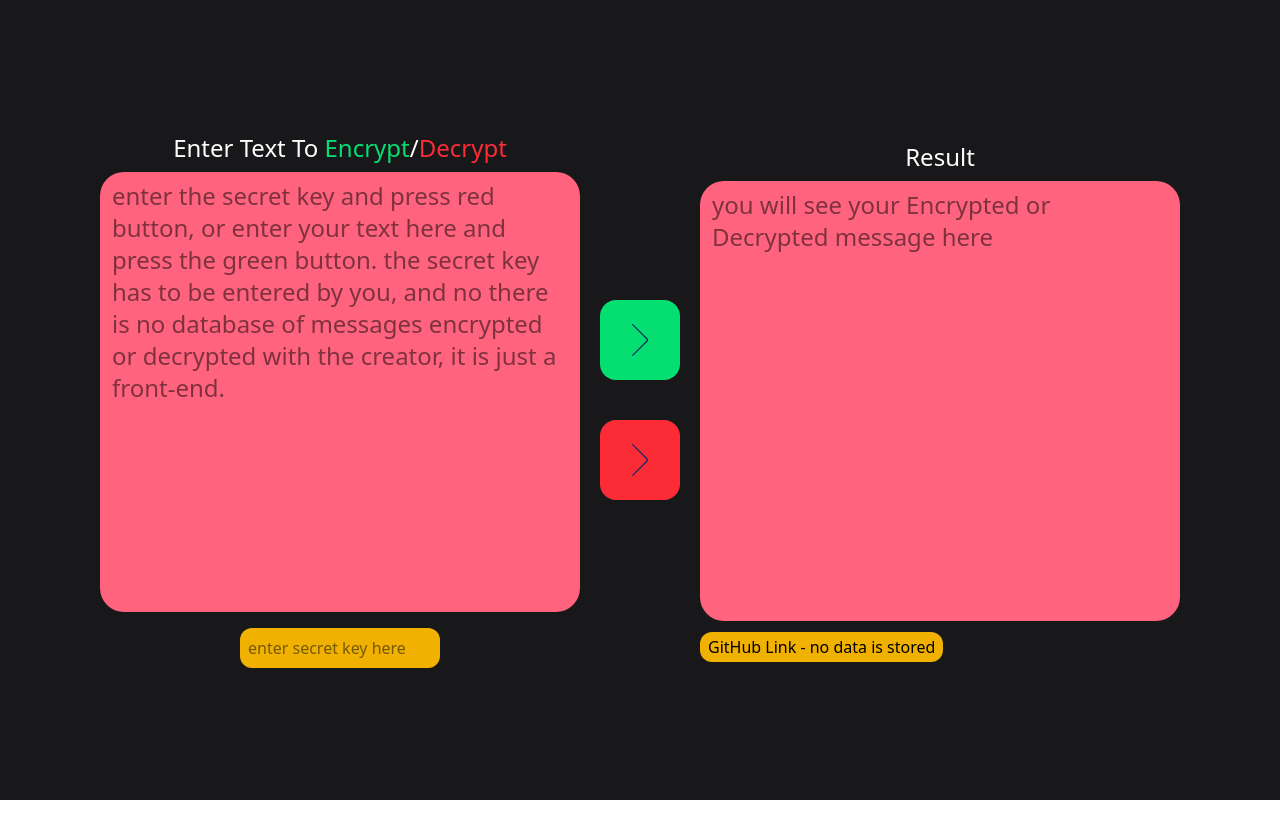
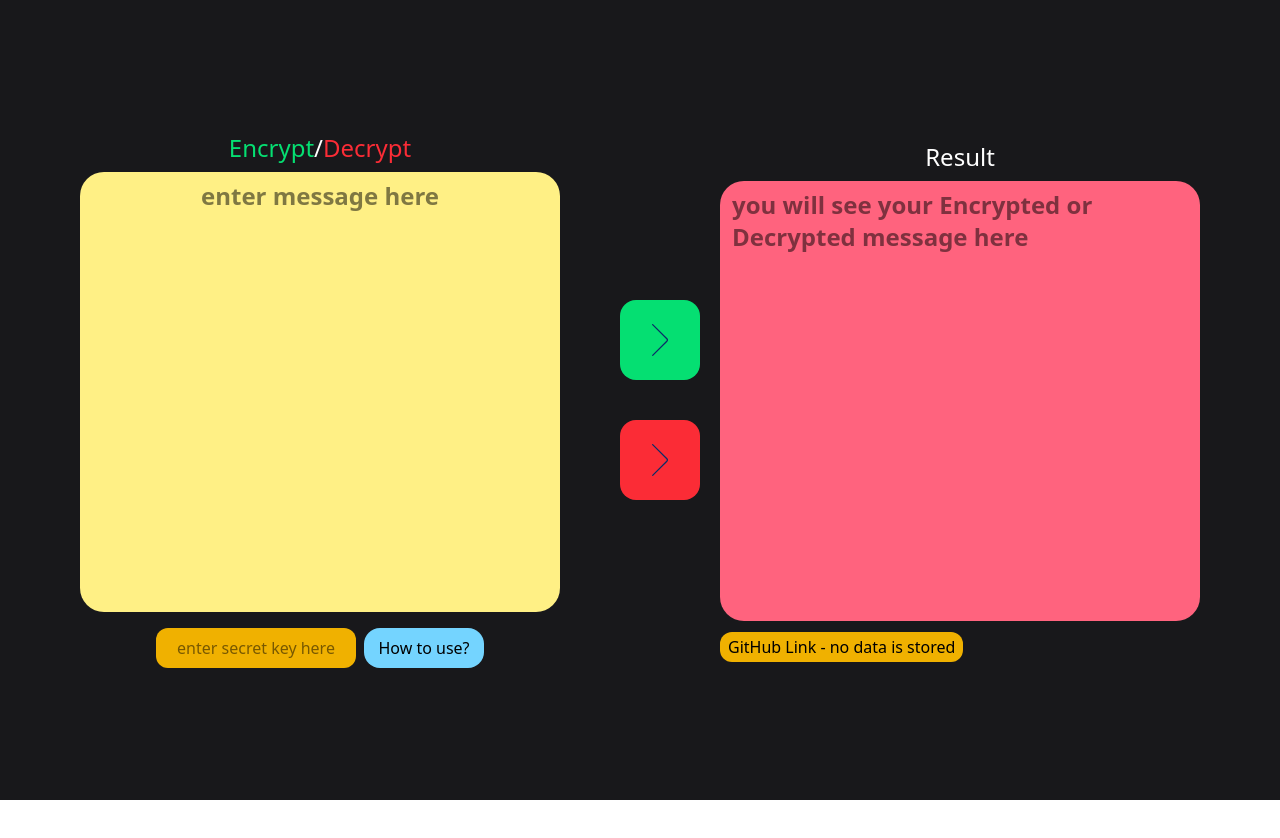
Before and after one commit to HarshitOnClouds/Secret-Conversation, a React (Vite) app: page / in a window 1280 px wide. Shown: the top 838 px of the page. Before the commit the page ends 800 px from the top, so only its background shows below. Built offline with nearby package versions, Linux system fonts and the light colour scheme.

Commit message:
added an how-to

```diff
--- a/src/App.jsx
+++ b/src/App.jsx
@@ -9,6 +9,7 @@ export default function App(){
   const [encrypted, setEncrypted] =useState('')
   const [decrypted, setDecrypted] =useState('')
   const [content, setContent] =useState('')
+  const [howto, setHowto] = useState(false)
 
 
   const handleEncrypt = () =>{
@@ -40,9 +41,28 @@ export default function App(){
   return(
     <div className="bg-zinc-900 min-h-screen flex flex-col items-center py-2  lg:flex-row lg:justify-center">
       <div className='flex flex-col items-center '>
-        <div className=" text-2xl text-white mb-2">Enter Text To <span className='text-green-400' >Encrypt</span>/<span className='text-red-500' >Decrypt</span></div>
-        <textarea className=" w-80 h-70 bg-rose-400 rounded-3xl px-3 py-2 text-sm resize-none lg:w-120 lg:h-110 lg:text-2xl " value={input} onChange={(e)=> setInput(e.target.value)} placeholder='enter the secret key and press red button, or enter your text here and press the green button. the secret key has to be entered by you, and no there is no database of messages encrypted or decrypted with the creator, it is just a front-end.' />
-          <input type="text" className='w-50 h-10 bg-yellow-500 px-2 py-1 mt-4 rounded-xl' value={key} onChange={(e)=>{setKey(e.target.value)}} placeholder='enter secret key here' />
+        <div className=" text-2xl text-white mb-2"><span className='text-green-400' >Encrypt</span>/<span className='text-red-500' >Decrypt</span></div>
+        <textarea className=" w-80 h-70 bg-yellow-200 rounded-3xl px-3 py-2 text-lg resize-none lg:w-120 lg:h-110 lg:text-2xl font-bold text-center" value={input} onChange={(e)=> setInput(e.target.value)} placeholder='enter message here' />
+          <div className='flex mt-4'>
+          <input type="text" className='w-50 h-10 bg-yellow-500 px-2 py-1 rounded-xl mr-2 text-center' value={key} onChange={(e)=>{setKey(e.target.value)}} placeholder='enter secret key here' />
+          <div className='h-10 w-30 flex justify-center items-center bg-sky-300 rounded-2xl' onClick={()=>setHowto(!howto)} >
+            How to use?
+          </div>
+          </div>
+      </div>
+
+      <div className={` flex flex-col px-3 py-2 rounded-2xl m-2 transform duration-300
+                       ${howto ? 'max-h-[2000px] max-w-[2000px]' : 'max-h-0 max-w-0 opacity-0 '  }
+  `}>
+        <div className='mb-1 bg-green-300 rounded-2xl p-1'>
+          <div>Encryption: simple message to secret message.</div>
+          <div>To Encrypt - enter your message in yellow box, enter secret key for eg. "banana", press green button to encrypt, send the resultant secret message to whoever you want along with link to site and secret key.</div>
+        </div>
+        <div className='mb-1 bg-amber-400 p-1 rounded-2xl'>secret key: pass to access message</div>
+        <div className='mb-1 bg-red-400 rounded-2xl p-1'>
+        <div>Decryption: secret message to simple message</div>
+        <div>To Decrypt - enter secret message in yellow box, enter secret key given by sender, press red button to decrypt, read the resultant normal message</div>
+        </div>
       </div>
 
       <div className='flex lg:flex-col'>
@@ -63,7 +83,7 @@ export default function App(){
       </div>
       <div>
         <div className="text-center text-2xl text-white mb-2">Result</div>
-        <textarea placeholder='you will see your Encrypted or Decrypted message here' className=" w-80 h-70 bg-rose-400 rounded-3xl resize-none text-sm break-words px-3 py-2 lg:w-120 lg:h-110 lg:text-2xl" readOnly value={content}></textarea>
+        <textarea placeholder='you will see your Encrypted or Decrypted message here' className=" w-80 h-70 bg-rose-400 rounded-3xl resize-none text-lg font-bold break-words px-3 py-2 lg:w-120 lg:h-110 lg:text-2xl" readOnly value={content}></textarea>
         <div className='mt-2'>
         <a className=' h-10 bg-yellow-500 px-2 py-1  mt-4 rounded-xl' href="https://github.com/HarshitOnClouds/Secret-Conversation">GitHub Link - no data is stored</a>
         </div>
```
